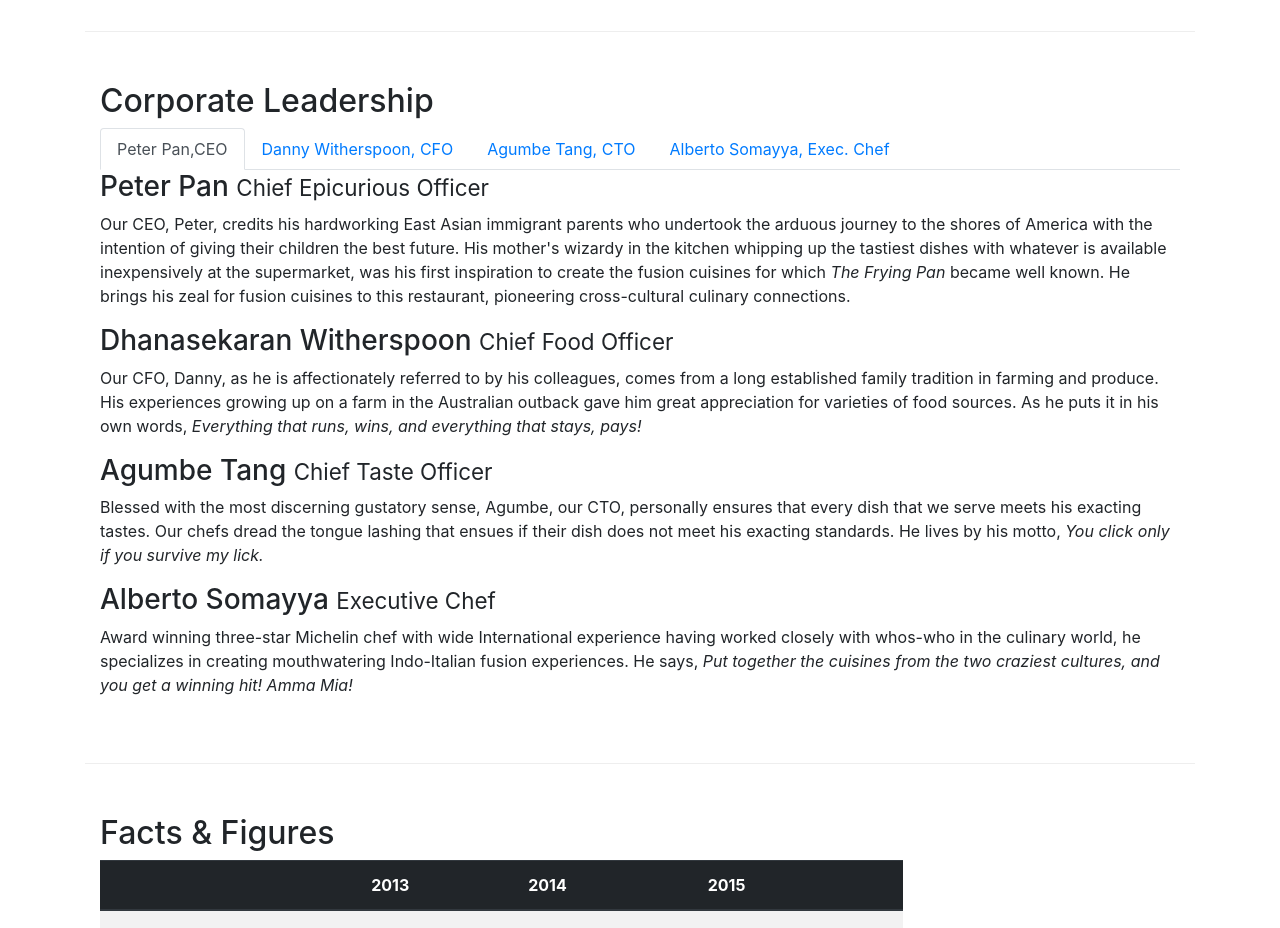
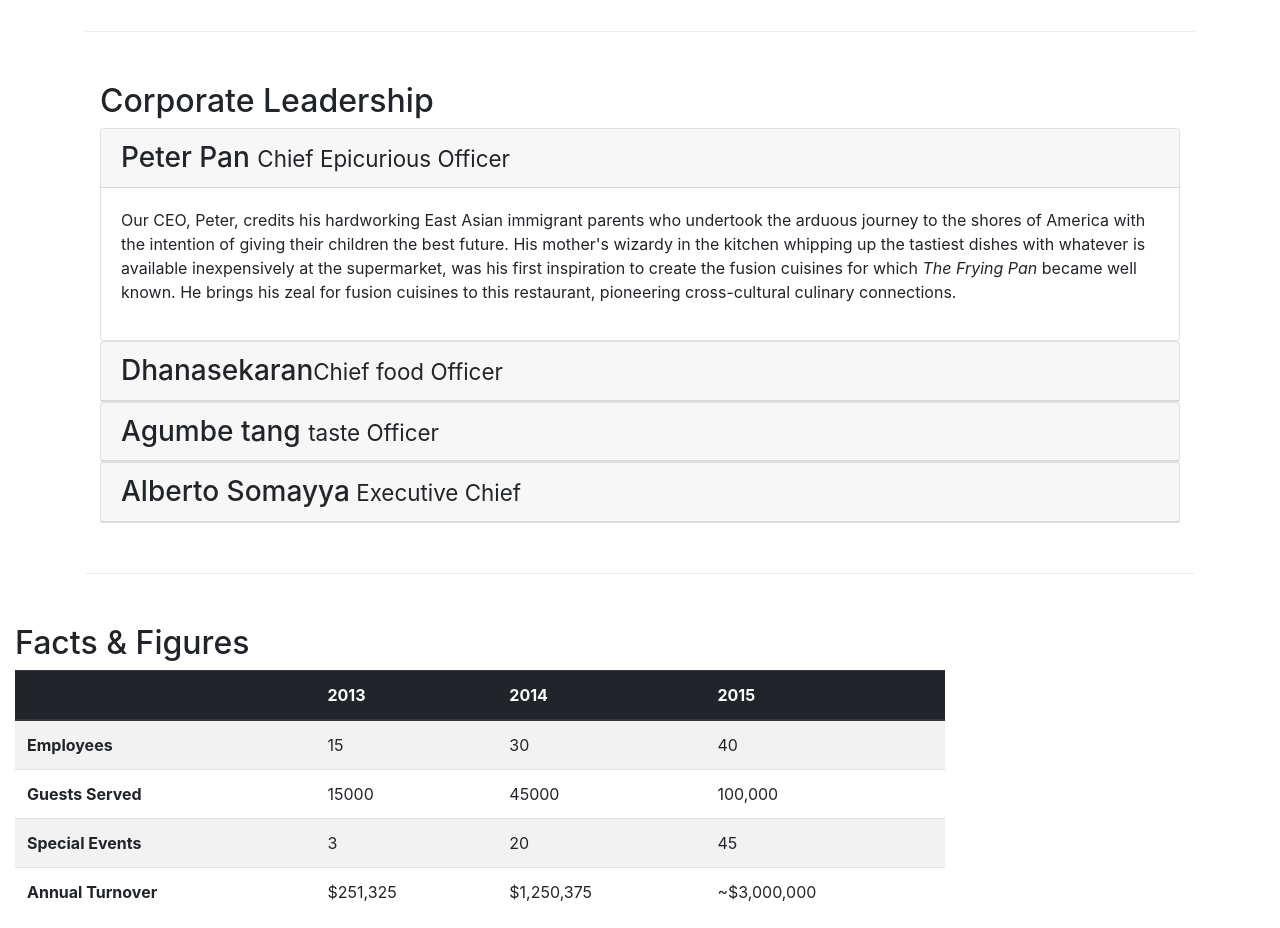
Before and after one commit to VarshaYadav27/Bootstrap, a website: page aboutus.html in a window 1280 px wide. Shown: the part 940-1868 px from the top of the page. Drawn offline with nearby package versions, Linux system fonts and the light colour scheme.

Commit message:
accordian

```diff
--- a/aboutus.html
+++ b/aboutus.html
@@ -105,40 +105,76 @@
                  <div class="col-12">
 
                 <h2>Corporate Leadership</h2>
-                <ul class="nav nav-tabs">
-                    <li class="nav-item">
-                        <a class="nav-link active" href="#peter" role="tab">Peter Pan,CEO</a>
-                    </li>
-                    <li class="nav-item">
-                        <a class="nav-link" href="#danny" role="tab"
-                          data-toggle="tab">Danny Witherspoon, CFO</a>
-                      </li>
-                      <li class="nav-item">
-                        <a class="nav-link" href="#agumbe"role="tab"
-                          data-toggle="tab">Agumbe Tang, CTO</a>
-                      </li>
-                      <li class="nav-item">
-                        <a class="nav-link" href="#alberto" role="tab"
-                          data-toggle="tab">Alberto Somayya, Exec. Chef</a>
-                      </li>
-                </ul>
+
+
+
+                <div id="accordian">
+                <div class="card">
+                    <div class="card-header" role="tab" id="peterhead">
+                        <h3 class="mb-0">
+                            <a data-toggle="collapse" data-target="#peter">Peter Pan <small>Chief Epicurious Officer</small></a></h3>
                     </div>
-                </div>
-                <h3>Peter Pan <small>Chief Epicurious Officer</small></h3>
+                        <div role="tabpanel" class="collapse show" id="peter" data-parent="#accordian">
+                            <div class="card-body">
+
                             <div class="d-none d-sm-block">
                             <p>Our CEO, Peter, credits his hardworking East Asian immigrant parents who undertook the arduous journey to the shores of America with the intention of giving their children the best future. His mother's wizardy in the kitchen whipping up the tastiest dishes with whatever is available inexpensively at the supermarket, was his first inspiration to create the fusion cuisines for which <em>The Frying Pan</em> became well known. He brings his zeal for fusion cuisines to this restaurant, pioneering cross-cultural culinary connections.</p>
                             </div>
-                <h3>Dhanasekaran Witherspoon <small>Chief Food Officer</small></h3>
+                            </div>
+                        </div>
+                    </div>
+                    <div class="card">
+                    <div class="card-header" role="tab" id="dannyhead">
+                        <h3 class="mb-0">
+                            <a data-toggle="collapse" data-target="#danny">Dhanasekaran<small>Chief food Officer</small></a></h3>
+                    </div>
+                        <div role="tabpanel" class="collapse" id="danny" data-parent="#accordian">
+                            <div class="card-body">
+
                             <div class="d-none d-sm-block">
                                 <p>Our CFO, Danny, as he is affectionately referred to by his colleagues, comes from a long established family tradition in farming and produce. His experiences growing up on a farm in the Australian outback gave him great appreciation for varieties of food sources. As he puts it in his own words, <em>Everything that runs, wins, and everything that stays, pays!</em></p>
                             </div>
-                <h3>Agumbe Tang <small>Chief Taste Officer</small></h3>
+                             </div>
+                        </div>
+                    </div>
+                    <div class="card">
+                    <div class="card-header" role="tab" id="agumbehead">
+                        <h3 class="mb-0">
+                            <a data-toggle="collapse" data-target="#agumbe">Agumbe tang <small>taste Officer</small></a></h3>
+                    </div>
+                        <div role="tabpanel" class="collapse" id="agumbe" data-parent="#accordian">
+                            <div class="card-body">
+
                             <div class="d-none d-sm-block">
                                 <p >Blessed with the most discerning gustatory sense, Agumbe, our CTO, personally ensures that every dish that we serve meets his exacting tastes. Our chefs dread the tongue lashing that ensues if their dish does not meet his exacting standards. He lives by his motto, <em>You click only if you survive my lick.</em></p>
                             </div>
-                <h3>Alberto Somayya <small>Executive Chef</small></h3>
+                            </div>
+                        </div>
+                    </div>
+                    <div class="card">
+                    <div class="card-header" role="tab" id="albertohead">
+                        <h3 class="mb-0">
+                            <a data-toggle="collapse" data-target="#alberto">Alberto Somayya<small> Executive Chief</small></a></h3>
+                    </div>
+                        <div role="tabpanel" class="collapse" id="alberto" data-parent="#accordian">
+                            <div class="card-body">
                                 <div class="d-none d-sm-block">
                                     <p>Award winning three-star Michelin chef with wide International experience having worked closely with whos-who in the culinary world, he specializes in creating mouthwatering Indo-Italian fusion experiences. He says, <em>Put together the cuisines from the two craziest cultures, and you get a winning hit! Amma Mia!</em></p>
+                                </div>
+
+
+                             </div>
+                        </div>
+
+
+                </div>
+
+
+                </div>
+
+
+            </div>
+            </div>
             </div>
             </div>
        </div>
--- a/css/styles.css
+++ b/css/styles.css
@@ -36,3 +36,9 @@
 .navbar-dark {
      background-color: #512DA8;
 }
+.tab-content {
+    border-left: 1px solid #ddd;
+    border-right: 1px solid #ddd;
+    border-bottom: 1px solid #ddd;
+    padding: 10px;
+}
```
Lines whose indentation alone changed are shown as unchanged.
